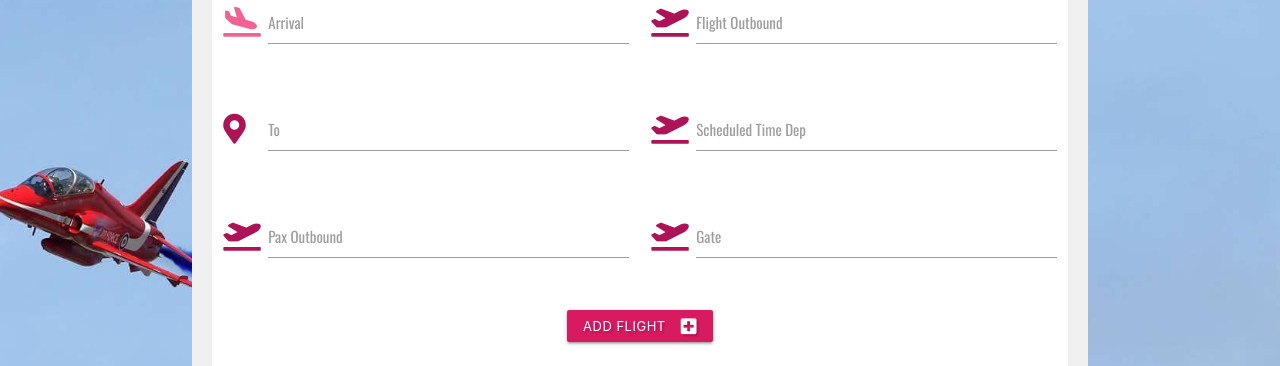
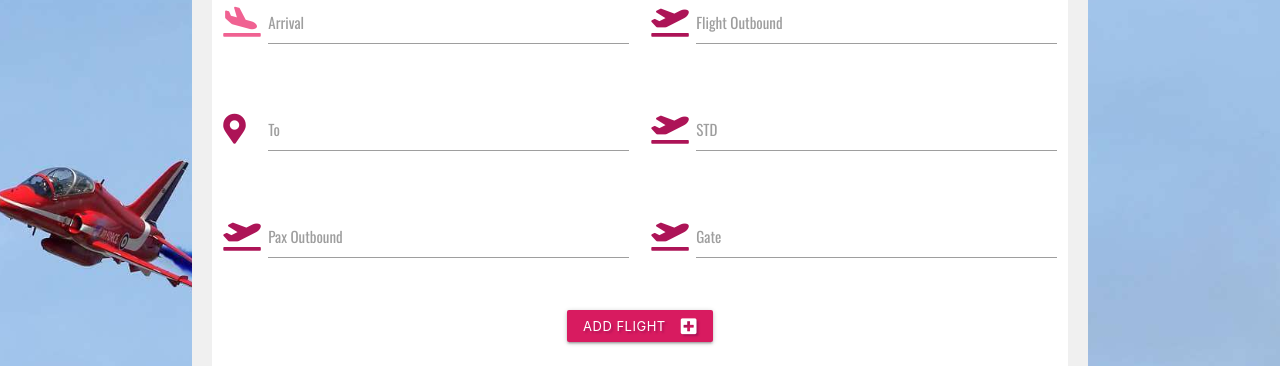
Before and after one commit to ChristianCricchi/Daily_Flight_Planner, a Flask app: page /add_flight in a window 1280 px wide. Shown: the part 871-1237 px from the top of the page. Run offline with Flask 3, Linux system fonts and the light colour scheme; data that the repository does not hold is empty; some libraries are stand-ins or nearby versions.

Commit message:
corrected typo in add_flight

```diff
--- a/templates/add_flight.html
+++ b/templates/add_flight.html
@@ -156,7 +156,7 @@
                     <i class="fas fa-thin fa-plane-departure prefix text-darken-4" style="color: #ad1457;"></i>
                     <textarea id="std" name="std" minlength="2"
                         maxlength="20" class="materialize-textarea validate" required></textarea>
-                    <label for="std">Scheduled Time Dep</label>
+                    <label for="std">STD</label>
                 </div>
             </div>
 
```
